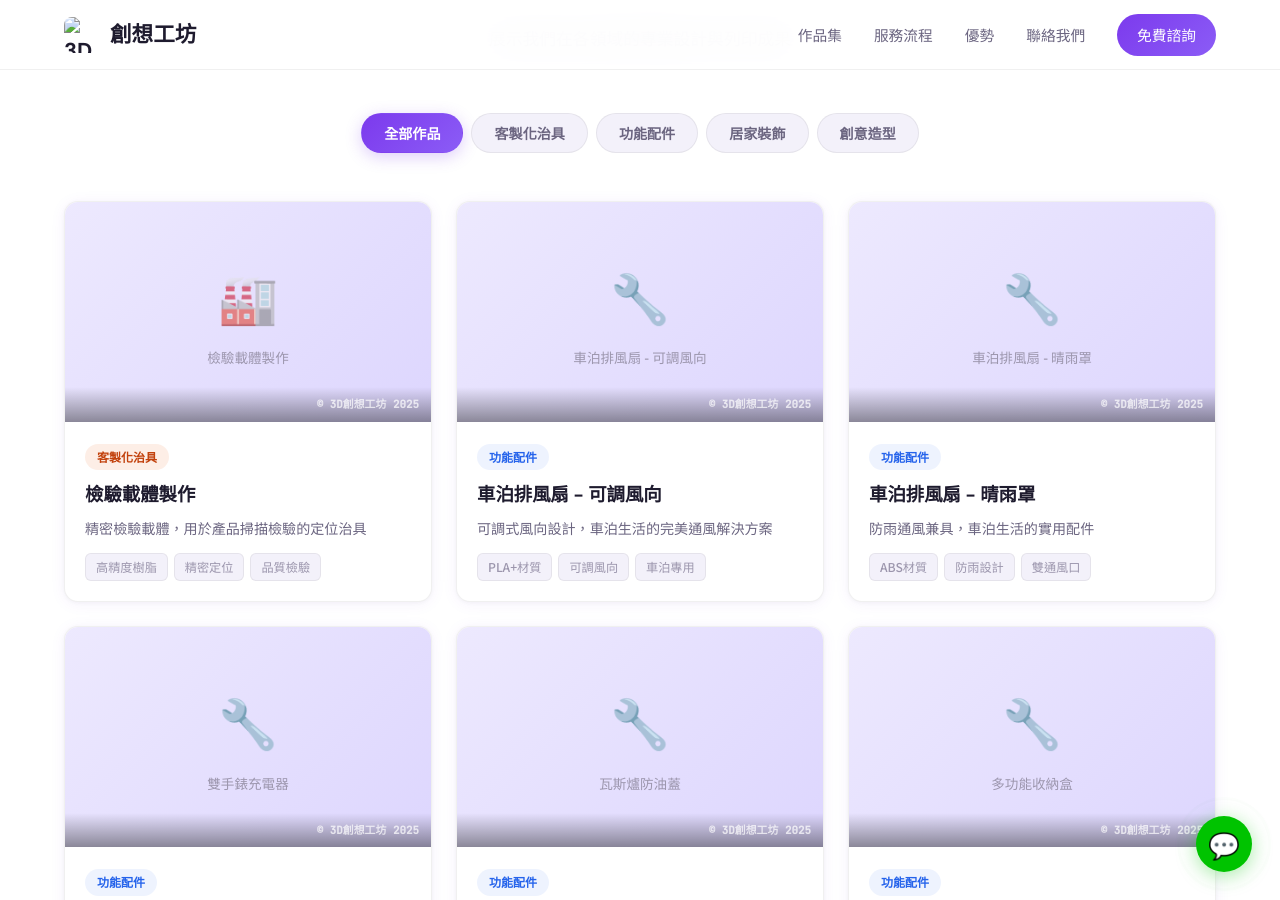
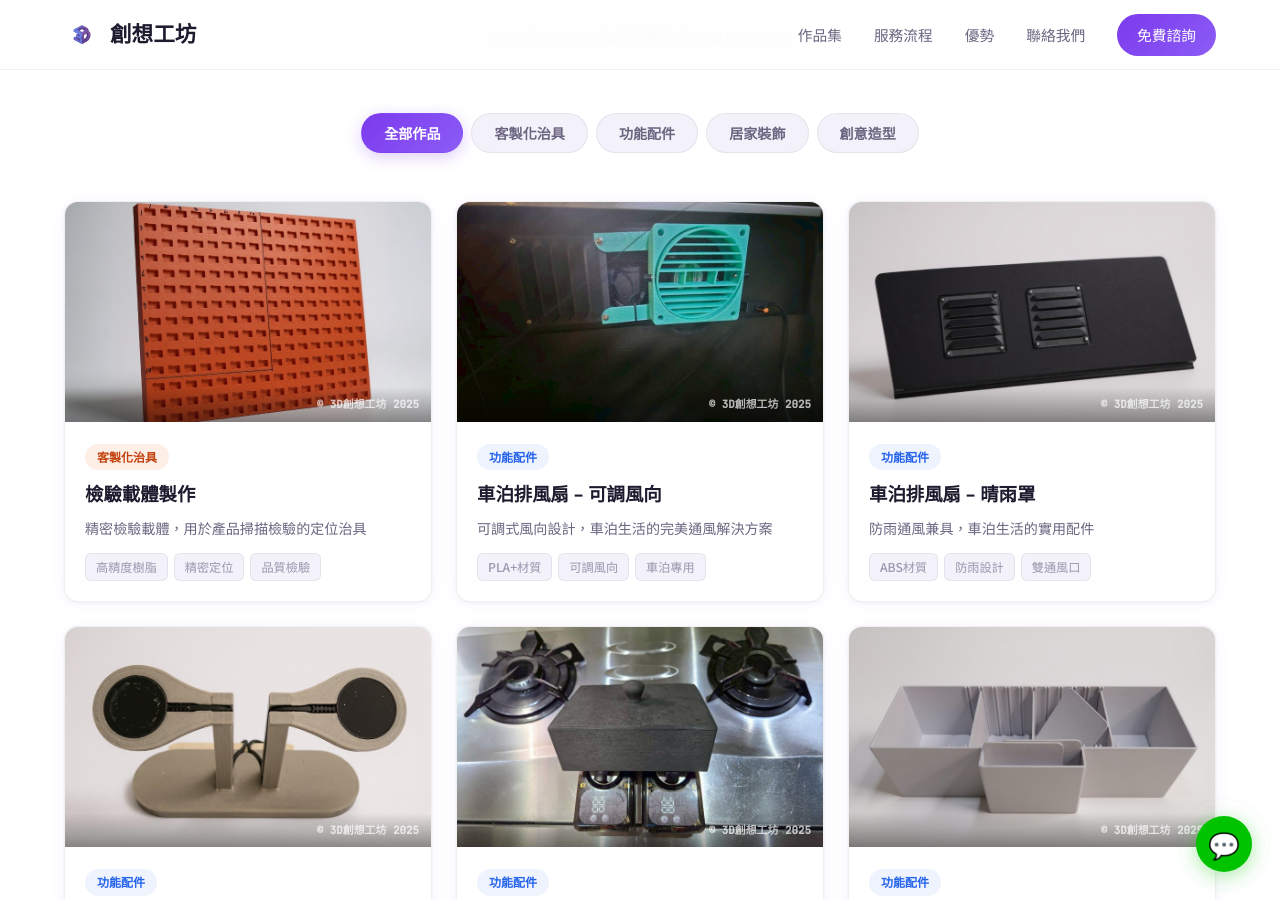
Before and after one commit to 10wang-creat/3d-workshop1, a Jekyll site: the page index.html, which Jekyll copies as it is, in a window 1280 px wide and 900 px high, scrolled down 1105 px. Built offline with Jekyll 4.4.1, drawn with Linux system fonts in a browser that asks for light colours; some of the changed text lies outside the part shown.

Commit message:
更改圖片路徑

```diff
--- a/index.html
+++ b/index.html
@@ -18,8 +18,8 @@
     <script type="application/ld+json">
     {"@context":"https://schema.org","@type":"LocalBusiness","name":"3D創想工坊","description":"專業3D列印設計服務，客製化治具與功能配件製作","telephone":"0900-012-110","email":"sstarfly@gmail.com","address":{"@type":"PostalAddress","addressLocality":"新竹","addressCountry":"TW"},"priceRange":"NT$350-15000+","openingHours":"Mo-Sa 09:00-18:00"}
     </script>
-    <link rel="icon" type="image/png" sizes="192x192" href="images/logo-192.png">
-    <link rel="apple-touch-icon" href="images/logo-192.png">
+    <link rel="icon" type="image/png" sizes="192x192" href="assets/images/logo-192.png">
+    <link rel="apple-touch-icon" href="assets/images/logo-192.png">
     <link rel="preconnect" href="https://fonts.googleapis.com">
     <link rel="preconnect" href="https://fonts.gstatic.com" crossorigin>
     <link href="https://fonts.googleapis.com/css2?family=Noto+Sans+TC:wght@300;400;500;700;900&family=DM+Sans:ital,wght@0,400;0,500;0,700&family=JetBrains+Mono:wght@400;500&display=swap" rel="stylesheet">
@@ -198,7 +198,7 @@
 <header class="header">
     <div class="container header-inner">
         <a href="#" class="logo">
-            <div class="logo-icon"><img src="images/logo-192.png" alt="3D創想工坊"></div>
+            <div class="logo-icon"><img src="assets/images/logo-192.png" alt="3D創想工坊"></div>
             <span>創想工坊</span>
         </a>
         <nav class="nav-desktop">
@@ -320,22 +320,22 @@
 
 <script>
 const products=[
-{id:1,name:'檢驗載體製作',cat:'production',catLabel:'客製化治具',desc:'精密檢驗載體，用於產品掃描檢驗的定位治具',detail:'專業的產品檢驗載體，具有精確的凹槽設計，可將產品固定在特定位置進行掃描檢驗。確保檢驗過程的一致性和準確性，廣泛應用於品質控制流程。可依照需求客製化設計。',specs:['高精度樹脂','精密定位','品質檢驗','客製化設計'],image:'images/inspection-carrier.jpg',icon:'🏭'},
-{id:2,name:'車泊排風扇 - 可調風向',cat:'functional',catLabel:'功能配件',desc:'可調式風向設計，車泊生活的完美通風解決方案',detail:'專為車泊生活設計的排風扇配件，具備可調式上下風向功能。綠色部分採用活動設計，可依需求調整通風角度，有效改善車內空氣流通。耐用的PLA+材質適合戶外使用環境。',specs:['PLA+材質','可調風向','車泊專用','耐候設計'],image:'images/van-fan-adjustable.jpg',icon:'🔧'},
-{id:3,name:'車泊排風扇 - 晴雨罩',cat:'functional',catLabel:'功能配件',desc:'防雨通風兼具，車泊生活的實用配件',detail:'專業的車泊排風扇晴雨罩設計，有效防止雨水進入車內同時保持良好通風效果。雙通風口設計確保空氣流通順暢，黑色霧面處理美觀實用。',specs:['ABS材質','防雨設計','雙通風口','霧面處理'],image:'images/van-fan-rain-cover.jpg',icon:'🔧'},
-{id:4,name:'雙手錶充電器',cat:'functional',catLabel:'功能配件',desc:'可同時充電兩支手錶的專用充電座',detail:'專業的雙手錶充電座，可同時為兩支智慧手錶充電。圓形凹槽設計完美貼合手錶，穩固不滑落。簡約白色設計，是桌面整理的完美解決方案。',specs:['PLA+材質','雙錶充電','防滑設計','桌面整理'],image:'images/dual-watch-charger.jpg',icon:'🔧'},
-{id:5,name:'瓦斯爐防油蓋',cat:'functional',catLabel:'功能配件',desc:'廚房烹飪好幫手，防止油脂濺到瓦斯開關',detail:'實用的瓦斯爐開關防油噴濺保護蓋，有效防止烹飪時油脂濺到開關旋鈕上。黑色耐熱材質，簡約設計不影響廚房美觀。',specs:['耐熱ABS','防油設計','易清潔','廚房專用'],image:'images/stove-oil-cover.jpg',icon:'🔧'},
-{id:6,name:'多功能收納盒',cat:'functional',catLabel:'功能配件',desc:'可拆式隔板設計，模組化收納解決方案',detail:'創新設計的多功能收納盒，採用可拆式隔板設計，可依需求調整內部空間。前方設有專用小隔板收納槽，讓整理更有條理。',specs:['PLA+材質','可拆隔板','模組化設計','多功能收納'],image:'images/multi-storage-box.jpg',icon:'🔧'},
-{id:7,name:'車內杯架組',cat:'functional',catLabel:'功能配件',desc:'專為方形飲料瓶設計的車用杯架解決方案',detail:'專業的車內置物杯架，特殊設計可完美容納方形飲料瓶。精密的幾何花紋底部提供防滑效果，確保行車安全。',specs:['ABS材質','防滑花紋','方瓶專用','模組設計'],image:'images/car-cup-holder.jpg',icon:'🔧'},
-{id:8,name:'Switch充電散熱座',cat:'functional',catLabel:'功能配件',desc:'遊戲主機散熱充電二合一，提升遊戲體驗',detail:'專為Nintendo Switch設計的充電散熱座，散熱孔設計有效降低主機溫度，同時支援穩定充電。精準的角度設計讓遊戲體驗更舒適。',specs:['PLA+材質','散熱設計','Type-C充電','防滑底座'],image:'images/switch-cooling-stand.jpg',icon:'🔧'},
-{id:9,name:'強力吹風機',cat:'functional',catLabel:'功能配件',desc:'專業級強力吹風機，黑黃配色設計',detail:'專業級強力吹風機設計，黑色機身搭配黃色風扇罩，具備可調節風向功能。輕量化設計適合長時間使用，配備電池底座提供無線使用便利性。',specs:['ABS外殼','可調風向','無線設計','輕量化'],image:'images/power-fan.jpg',icon:'🔧'},
-{id:10,name:'螺旋造型模型',cat:'creative',catLabel:'創意造型',desc:'純粹螺旋幾何設計，展現3D列印複雜結構能力',detail:'純粹的螺旋幾何造型模型，展現3D列印在複雜幾何結構上的精準表現。流暢的螺旋線條一體成型，無需支撐材料，體現積層製造的技術優勢。',specs:['PLA材質','螺旋造型','一體成型','無支撐列印'],image:'images/spiral-model.jpg',icon:'🎨'},
-{id:11,name:'六角多肉植物盆',cat:'decorative',catLabel:'居家裝飾',desc:'幾何美學設計，現代簡約風格的多肉植物盆',detail:'時尚六角造型多肉植物盆，採用幾何美學設計，完美展現現代簡約風格。黑色霧面質感，搭配任何居家環境都能成為亮點。',specs:['PLA+材質','霧面後處理','排水孔設計','環保材料'],image:'images/hexagon-planter.jpg',icon:'🏠'},
-{id:12,name:'浴室置物架',cat:'functional',catLabel:'功能配件',desc:'防水雙層設計，浴室收納好幫手',detail:'實用的浴室牆面置物架，雙層圓形設計提供充足收納空間。灰色霧面質感防水耐潮，簡約造型適合現代浴室風格。',specs:['PETG材質','防水設計','雙層收納','牆面安裝'],image:'images/bathroom-shelf.jpg',icon:'🔧'},
-{id:13,name:'肥皂瀝水架',cat:'functional',catLabel:'功能配件',desc:'實用的浴室配件，流線設計與排水功能',detail:'簡約實用的肥皂瀝水架，流線型設計確保良好的排水效果。防滑底座設計，穩固耐用，讓浴室更加整潔有序。',specs:['PETG材質','防滑設計','快速排水','抗菌處理'],image:'images/soap-drainer.jpg',icon:'🔧'},
-{id:14,name:'橢圓機手機架',cat:'functional',catLabel:'功能配件',desc:'運動專用手機支架，蜂窩透氣設計',detail:'專為橢圓機設計的手機支架，蜂窩孔洞透氣設計有效防止手機過熱。可調節角度，適合不同尺寸手機。',specs:['PLA+材質','透氣設計','可調角度','運動專用'],image:'images/elliptical-phone-holder.jpg',icon:'🔧'},
-{id:15,name:'透氣收納盒',cat:'functional',catLabel:'功能配件',desc:'規律孔洞設計，兼具美觀與透氣功能',detail:'實用的透氣式收納盒，規律的圓形孔洞設計不僅美觀，更提供良好的通風效果。適合收納各種小物件。',specs:['PLA+材質','透氣設計','收納功能','簡約風格'],image:'images/ventilated-storage.jpg',icon:'🔧'},
-{id:16,name:'問號方塊收納盒',cat:'creative',catLabel:'創意造型',desc:'經典遊戲造型，兼具收納功能的實用設計',detail:'經典遊戲中的問號方塊造型，不僅是裝飾品更是實用的收納盒。精確的卡扣設計，開合順暢，是遊戲迷的完美桌面配件。',specs:['ABS材質','卡扣機構','收納功能','遊戲週邊'],image:'images/mario-question-block.jpg',icon:'🎨'},
+{id:1,name:'檢驗載體製作',cat:'production',catLabel:'客製化治具',desc:'精密檢驗載體，用於產品掃描檢驗的定位治具',detail:'專業的產品檢驗載體，具有精確的凹槽設計，可將產品固定在特定位置進行掃描檢驗。確保檢驗過程的一致性和準確性，廣泛應用於品質控制流程。可依照需求客製化設計。',specs:['高精度樹脂','精密定位','品質檢驗','客製化設計'],image:'assets/images/inspection-carrier.jpg',icon:'🏭'},
+{id:2,name:'車泊排風扇 - 可調風向',cat:'functional',catLabel:'功能配件',desc:'可調式風向設計，車泊生活的完美通風解決方案',detail:'專為車泊生活設計的排風扇配件，具備可調式上下風向功能。綠色部分採用活動設計，可依需求調整通風角度，有效改善車內空氣流通。耐用的PLA+材質適合戶外使用環境。',specs:['PLA+材質','可調風向','車泊專用','耐候設計'],image:'assets/images/van-fan-adjustable.jpg',icon:'🔧'},
+{id:3,name:'車泊排風扇 - 晴雨罩',cat:'functional',catLabel:'功能配件',desc:'防雨通風兼具，車泊生活的實用配件',detail:'專業的車泊排風扇晴雨罩設計，有效防止雨水進入車內同時保持良好通風效果。雙通風口設計確保空氣流通順暢，黑色霧面處理美觀實用。',specs:['ABS材質','防雨設計','雙通風口','霧面處理'],image:'assets/images/van-fan-rain-cover.jpg',icon:'🔧'},
+{id:4,name:'雙手錶充電器',cat:'functional',catLabel:'功能配件',desc:'可同時充電兩支手錶的專用充電座',detail:'專業的雙手錶充電座，可同時為兩支智慧手錶充電。圓形凹槽設計完美貼合手錶，穩固不滑落。簡約白色設計，是桌面整理的完美解決方案。',specs:['PLA+材質','雙錶充電','防滑設計','桌面整理'],image:'assets/images/dual-watch-charger.jpg',icon:'🔧'},
+{id:5,name:'瓦斯爐防油蓋',cat:'functional',catLabel:'功能配件',desc:'廚房烹飪好幫手，防止油脂濺到瓦斯開關',detail:'實用的瓦斯爐開關防油噴濺保護蓋，有效防止烹飪時油脂濺到開關旋鈕上。黑色耐熱材質，簡約設計不影響廚房美觀。',specs:['耐熱ABS','防油設計','易清潔','廚房專用'],image:'assets/images/stove-oil-cover.jpg',icon:'🔧'},
+{id:6,name:'多功能收納盒',cat:'functional',catLabel:'功能配件',desc:'可拆式隔板設計，模組化收納解決方案',detail:'創新設計的多功能收納盒，採用可拆式隔板設計，可依需求調整內部空間。前方設有專用小隔板收納槽，讓整理更有條理。',specs:['PLA+材質','可拆隔板','模組化設計','多功能收納'],image:'assets/images/multi-storage-box.jpg',icon:'🔧'},
+{id:7,name:'車內杯架組',cat:'functional',catLabel:'功能配件',desc:'專為方形飲料瓶設計的車用杯架解決方案',detail:'專業的車內置物杯架，特殊設計可完美容納方形飲料瓶。精密的幾何花紋底部提供防滑效果，確保行車安全。',specs:['ABS材質','防滑花紋','方瓶專用','模組設計'],image:'assets/images/car-cup-holder.jpg',icon:'🔧'},
+{id:8,name:'Switch充電散熱座',cat:'functional',catLabel:'功能配件',desc:'遊戲主機散熱充電二合一，提升遊戲體驗',detail:'專為Nintendo Switch設計的充電散熱座，散熱孔設計有效降低主機溫度，同時支援穩定充電。精準的角度設計讓遊戲體驗更舒適。',specs:['PLA+材質','散熱設計','Type-C充電','防滑底座'],image:'assets/images/switch-cooling-stand.jpg',icon:'🔧'},
+{id:9,name:'強力吹風機',cat:'functional',catLabel:'功能配件',desc:'專業級強力吹風機，黑黃配色設計',detail:'專業級強力吹風機設計，黑色機身搭配黃色風扇罩，具備可調節風向功能。輕量化設計適合長時間使用，配備電池底座提供無線使用便利性。',specs:['ABS外殼','可調風向','無線設計','輕量化'],image:'assets/images/power-fan.jpg',icon:'🔧'},
+{id:10,name:'螺旋造型模型',cat:'creative',catLabel:'創意造型',desc:'純粹螺旋幾何設計，展現3D列印複雜結構能力',detail:'純粹的螺旋幾何造型模型，展現3D列印在複雜幾何結構上的精準表現。流暢的螺旋線條一體成型，無需支撐材料，體現積層製造的技術優勢。',specs:['PLA材質','螺旋造型','一體成型','無支撐列印'],image:'assets/images/spiral-model.jpg',icon:'🎨'},
+{id:11,name:'六角多肉植物盆',cat:'decorative',catLabel:'居家裝飾',desc:'幾何美學設計，現代簡約風格的多肉植物盆',detail:'時尚六角造型多肉植物盆，採用幾何美學設計，完美展現現代簡約風格。黑色霧面質感，搭配任何居家環境都能成為亮點。',specs:['PLA+材質','霧面後處理','排水孔設計','環保材料'],image:'assets/images/hexagon-planter.jpg',icon:'🏠'},
+{id:12,name:'浴室置物架',cat:'functional',catLabel:'功能配件',desc:'防水雙層設計，浴室收納好幫手',detail:'實用的浴室牆面置物架，雙層圓形設計提供充足收納空間。灰色霧面質感防水耐潮，簡約造型適合現代浴室風格。',specs:['PETG材質','防水設計','雙層收納','牆面安裝'],image:'assets/images/bathroom-shelf.jpg',icon:'🔧'},
+{id:13,name:'肥皂瀝水架',cat:'functional',catLabel:'功能配件',desc:'實用的浴室配件，流線設計與排水功能',detail:'簡約實用的肥皂瀝水架，流線型設計確保良好的排水效果。防滑底座設計，穩固耐用，讓浴室更加整潔有序。',specs:['PETG材質','防滑設計','快速排水','抗菌處理'],image:'assets/images/soap-drainer.jpg',icon:'🔧'},
+{id:14,name:'橢圓機手機架',cat:'functional',catLabel:'功能配件',desc:'運動專用手機支架，蜂窩透氣設計',detail:'專為橢圓機設計的手機支架，蜂窩孔洞透氣設計有效防止手機過熱。可調節角度，適合不同尺寸手機。',specs:['PLA+材質','透氣設計','可調角度','運動專用'],image:'assets/images/elliptical-phone-holder.jpg',icon:'🔧'},
+{id:15,name:'透氣收納盒',cat:'functional',catLabel:'功能配件',desc:'規律孔洞設計，兼具美觀與透氣功能',detail:'實用的透氣式收納盒，規律的圓形孔洞設計不僅美觀，更提供良好的通風效果。適合收納各種小物件。',specs:['PLA+材質','透氣設計','收納功能','簡約風格'],image:'assets/images/ventilated-storage.jpg',icon:'🔧'},
+{id:16,name:'問號方塊收納盒',cat:'creative',catLabel:'創意造型',desc:'經典遊戲造型，兼具收納功能的實用設計',detail:'經典遊戲中的問號方塊造型，不僅是裝飾品更是實用的收納盒。精確的卡扣設計，開合順暢，是遊戲迷的完美桌面配件。',specs:['ABS材質','卡扣機構','收納功能','遊戲週邊'],image:'assets/images/mario-question-block.jpg',icon:'🎨'},
 ];
 const categoryColors={production:'p-tag-production',functional:'p-tag-functional',decorative:'p-tag-decorative',creative:'p-tag-creative'};
 const grid=document.getElementById('portfolioGrid');
```
Also changed, not shown: 1 other file.
